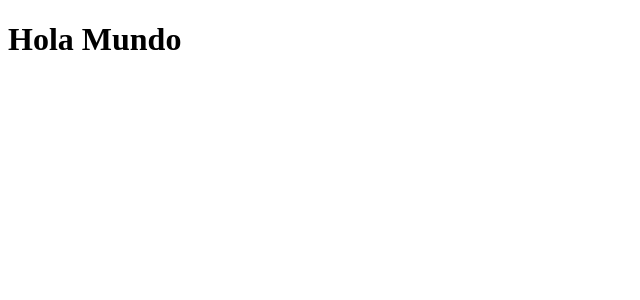
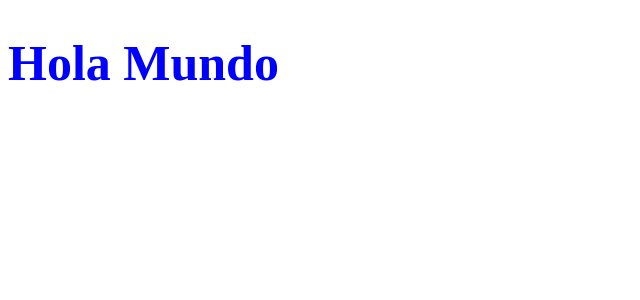
Before and after one commit to edwinupegui/platzi-conf-merch, a React app: page / in a window 1280 px wide. Shown: the top 300 px of the page, without its empty margins (0-640 px from the left). Built offline with nearby package versions, Linux system fonts and the light colour scheme.

Commit message:
progreso hasta la clase 18

```diff
--- a/src/components/App.jsx
+++ b/src/components/App.jsx
@@ -1,4 +1,5 @@
 import React from 'react';
+import '../styles/components/app.css';
 
 const App = () => <h1>Hola Mundo</h1>;
 
--- /dev/null
+++ b/src/styles/components/app.css
@@ -0,0 +1,4 @@
+h1 {
+  font-size: 50px;
+  color: blue;
+}
--- a/webpack.config.js
+++ b/webpack.config.js
@@ -1,5 +1,6 @@
 const path = require('path');
 const HtmlWebpackPlugin = require('html-webpack-plugin');
+const MiniCssExtractPlugin = require('mini-css-extract-plugin');
 
 module.exports = {
   entry: './src/index.js',
@@ -26,6 +27,15 @@
             loader: 'html-loader'
           }
         ]
+      },
+      {
+        test: /\.css$/,
+        use: [
+          {
+            loader: MiniCssExtractPlugin.loader,
+          },
+          'css-loader'
+        ]
       }
     ]
   },
@@ -34,6 +44,11 @@
       template: './public/index.html',
       filename: './index.html'
     }),
+    new MiniCssExtractPlugin(
+      {
+        filename: 'assets/[name].css'
+      }
+    )
   ],
   devServer: {
     contentBase: path.join(__dirname, 'dist'),
```
Also changed, not shown: package.json (+6 -4 lines), 1 other file (tests, documents, lock files or other folders).
